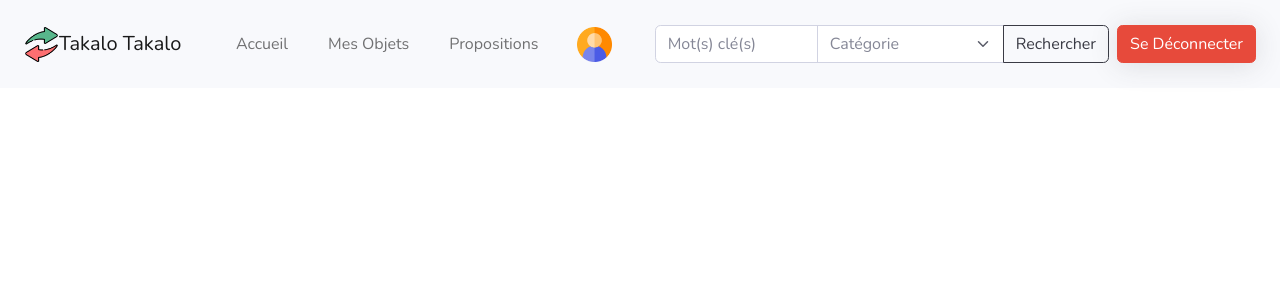
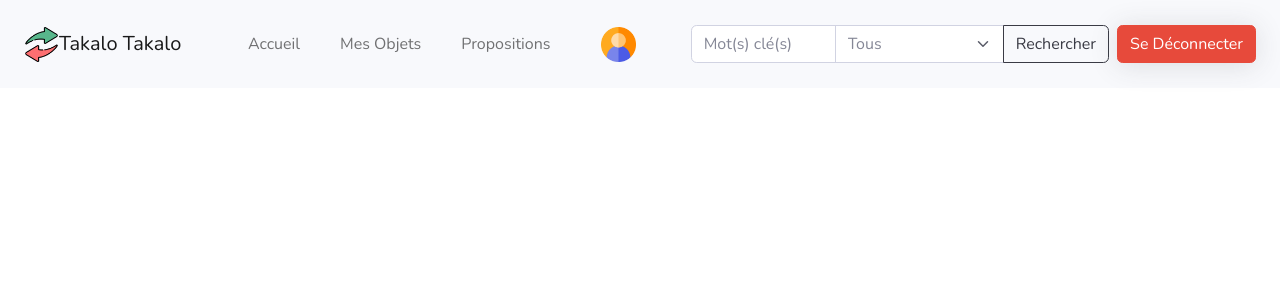
Before and after one commit to Tendrynyavo/Takalo, a CodeIgniter app: the page made by application/views/templates/header.php in a window 1280 px wide. Shown: the top 300 px of the page. Run offline with CodeIgniter, Linux system fonts and the light colour scheme; data that the repository does not hold is empty.

Commit message:
select default delete

```diff
--- a/application/views/echanger_objet.php
+++ b/application/views/echanger_objet.php
@@ -65,7 +65,6 @@
 
                         <form method="get" action="<?php echo base_url('index.php/echange'); ?>" class="text-center">
                             <select class="selectpicker form-select" name="choix">
-                                <option selected>Choisissez un objet</option>
                                 <?php foreach ($objets as $objet) { ?>
                                 <option value="<?php echo $objet['id']; ?>"><?php echo $objet['nom']; ?></option>
                                 <?php } ?>
--- a/application/views/templates/header.php
+++ b/application/views/templates/header.php
@@ -37,7 +37,6 @@
                         <div class="input-group">
                             <input id="oSaisie" name="search" type="text" class="form-control" aria-label="Saisie de mots clés" placeholder="Mot(s) clé(s)" required="required">
                             <select class="selectpicker form-select" name="categorie">
-                                <option selected>Catégorie</option>
                                 <?php foreach ($categories as $categorie) { ?>
                                 <option value="<?php echo $categorie['id']; ?>"><?php echo $categorie['nom']; ?></option>
                                 <?php } ?>
```
Also changed, not shown: application/models/Objet_model.php (line endings or trailing spaces).
